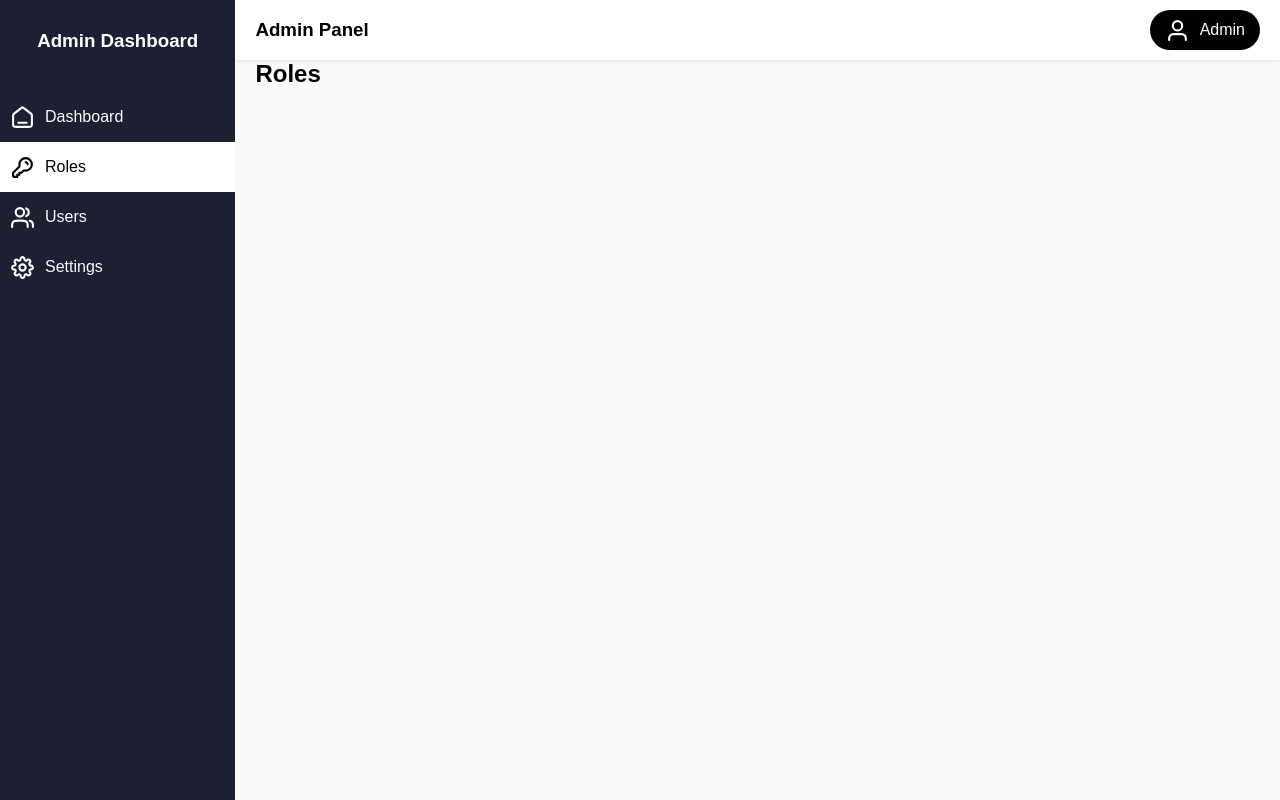
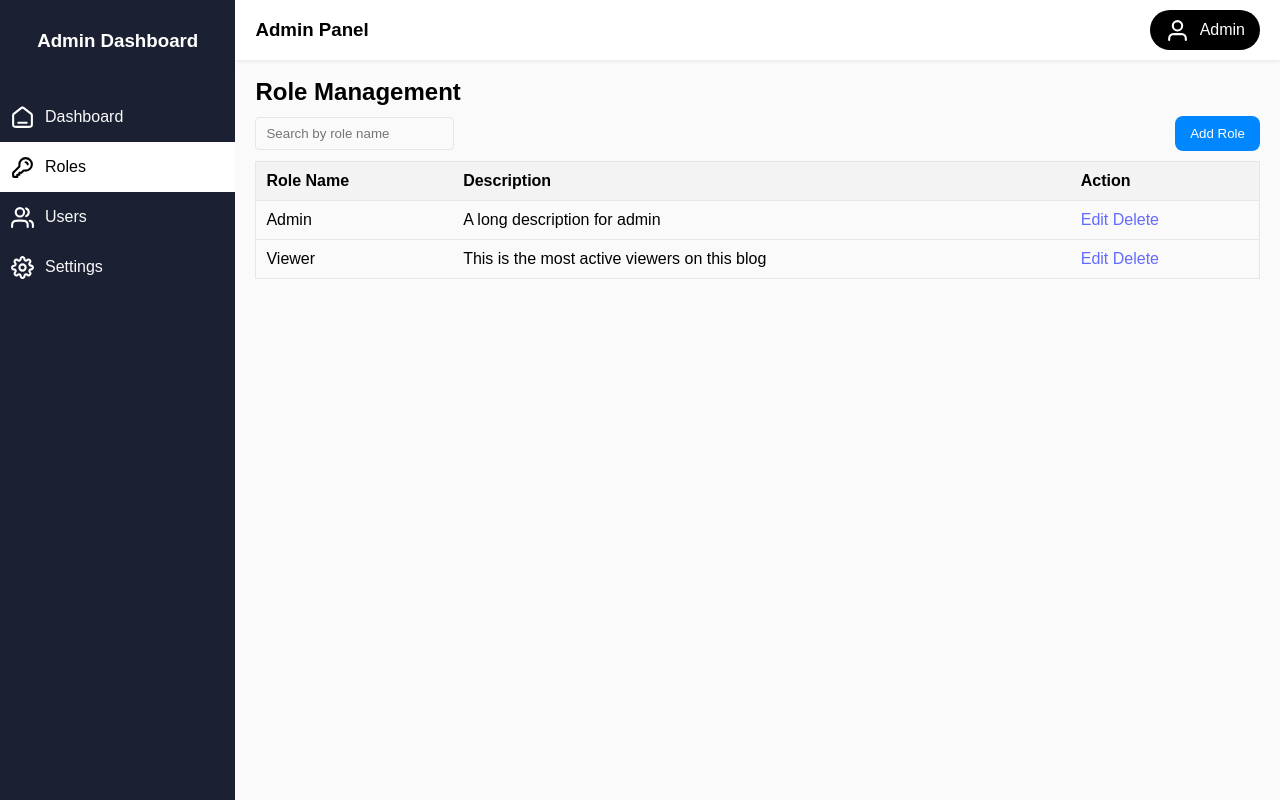
Before and after one commit to asianprogrammer/react-dashboard, a React (Vite) app: page /roles in a window 1280 px wide. Built offline with nearby package versions, Linux system fonts and the light colour scheme.

Commit message:
Role addded

```diff
--- a/src/App.jsx
+++ b/src/App.jsx
@@ -2,8 +2,10 @@ import './App.css'
 import {Routes, Route} from 'react-router'
 import Nav from "./Nav";
 import User from "./User";
+import Roles from './Role';
 import Panel from "./Panel";
 import CreateUser from './CreateUser';
+import CreateRole from './CreateRole';
 
 function App() {
   return (
@@ -16,9 +18,10 @@ function App() {
         <Routes>
             <Route path='/' element={<h1>Dashboard</h1>} />
             <Route path="users" element={<User />} />
-            <Route path='/roles' element={<h1>Roles</h1>} />
+            <Route path='/roles' element={<Roles />} />
             <Route path='/settings' element={<h1>Settings</h1>} />
             <Route path='/users/create' element={<CreateUser />} />
+            <Route path="/roles/create" element={<CreateRole />} />
         </Routes>
       </section>
     </div>
--- /dev/null
+++ b/src/CreateRole.jsx
@@ -0,0 +1,46 @@
+import { NavLink } from "react-router";
+import { useState } from "react";
+
+export default function CreateRole(){
+    const [users, setUsers] = useState([{role_id: 'admin', text: ''}])
+
+    function handle(e) {
+        const { name, value } = e.target;
+        setUsers((prevData) => {
+            const updatedUsers = [...prevData];
+            updatedUsers[0] = {
+                ...updatedUsers[0],
+                [name]: value,
+            };
+            return updatedUsers;
+        });
+    }
+
+    function save(){
+        console.log("Form data: ", users[0])
+    }
+
+
+    return (
+        <div className="flex F-center">
+            <section className="flex FW model">
+                <h1>Add New User</h1>
+                <div className="input MTB">
+                    <div>Role Name</div>
+                    <input value={users[0].name} name="role_id" onChange={handle} type="text" placeholder="Enter role name" />
+                </div>
+                <div className="input MTB">
+                    <div>Description</div>
+                    <textarea value={users[0].text} name="text" onChange={handle} type="text" placeholder="Enter role description" />
+
+                </div>
+
+                <div className="MTB flex FY-center F-space">
+                    <button onClick={save}>Save</button>
+                    <NavLink to="/roles" ><button>Cancel</button></NavLink>
+                </div>
+
+            </section>
+        </div>
+    );
+}
--- /dev/null
+++ b/src/Role.jsx
@@ -0,0 +1,46 @@
+import { NavLink } from "react-router";
+
+export default function Roles(){
+    return (
+        <>
+            <br />
+            <h2>Role Management</h2>
+
+            <div className="MTB flex FY-center F-space">
+            <input type="search" placeholder="Search by role name" />
+            <NavLink to="create"><button>Add Role</button></NavLink>
+            </div>
+
+            <table border="1">
+                <thead>
+                    <tr>
+                        <th>Role Name</th>
+                        <th>Description</th>
+                        <th>Action</th>
+                    </tr>
+                </thead>
+                <tbody>
+                    <tr>
+                        <td>Admin</td>
+                        <td>A long description for admin</td>
+                        <td>
+                            <a href="#edit">Edit</a>
+                            &nbsp;
+                            <a href="#delete">Delete</a>
+                        </td>
+                    </tr>
+                    <tr>
+                        <td>Viewer</td>
+                        <td>This is the most active viewers on this blog</td>
+                        <td>
+                            <a href="#edit">Edit</a>
+                            &nbsp;
+                            <a href="#delete">Delete</a>
+                        </td>
+                    </tr>
+
+                </tbody>
+            </table>
+        </>
+    );
+}
--- a/src/index.css
+++ b/src/index.css
@@ -110,7 +110,8 @@ body {
 
 /* Input field */
 input,
-select {
+select,
+textarea {
   padding: 8px 10px;
   outline: none;
   border-radius: 4px;
@@ -169,8 +170,14 @@ table th {
   box-shadow: rgba(100, 100, 111, 0.2) 0px 7px 29px 0px;
 }
 
-.model input {
+.model input,
+textarea {
   width: 95%;
+  font-family: sans-serif;
+}
+
+textarea {
+  height: 100px;
 }
 
 .error {
```
